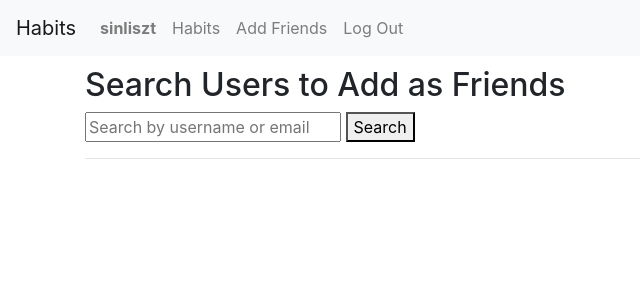
After one commit to Sinliszt/habit, a Django app: page /search-users/ in a window 1280 px wide. The commit adds this page. Shown: the top 300 px of the page, without its empty margins (0-640 px from the left). Run offline with Django 5.2, Linux system fonts and the light colour scheme; a user stored in the database is signed in; some libraries are stand-ins or nearby versions.

Commit message:
friends_list

```diff
--- a/habit/settings.py
+++ b/habit/settings.py
@@ -27,6 +27,7 @@ DEBUG = True
 
 ALLOWED_HOSTS = []
 
+AUTH_USER_MODEL = 'tracker.User'
 
 # Application definition
 
--- a/tracker/models.py
+++ b/tracker/models.py
@@ -3,7 +3,8 @@ from django.contrib.auth.models import AbstractUser
 from django.utils.timezone import now
 
 class User(AbstractUser):
-    friends = models.ManyToManyField("self", symmetrical=True, blank=True, related_name="friends_with")
+    friends = models.ManyToManyField("self", symmetrical=True, blank=True)
+
 class Category(models.Model):
     name = models.CharField(max_length=32, unique=True)
 
--- /dev/null
+++ b/tracker/templates/tracker/friend_search.html
@@ -0,0 +1,34 @@
+{% extends "tracker/layout.html" %}
+
+{% load static %}
+
+{% block body %}
+
+    <div class="container">
+        <h2>Search Users to Add as Friends</h2>
+
+        <form method="get">
+            <input type="text" name="q" placeholder="Search by username or email" value="{{ query|default:''}}">
+            <button type="submit">Search</button>
+        </form>
+
+        <hr>
+
+        {% if users %}
+            <ul>
+                {% for user in users %}
+                    <li>
+                        {{user.username}} ({{ user.email }})
+                        <form action="{% url 'send_friend_request' user.id %}" method="post" style="display: inline;">
+                            {% csrf_token %}
+                            <button type="submit">Add Friend</button>
+                        </form>
+                    </li>
+                {% endfor %}
+            </ul>
+        {% elif query %}
+            <p>No users found for "{{ query }}"</p>
+        {% endif %}
+    </div>
+
+{% endblock %}
--- a/tracker/templates/tracker/friends_list.html
+++ b/tracker/templates/tracker/friends_list.html
@@ -17,7 +17,7 @@
             <li>{{ req.from_user.username }}
                 <form action="{% url 'accept_friend_request' req.id %}" method="post">
                     {% csrf_token %}
-                    <button type="submit" class="btn btn-primary"></button>
+                    <button type="submit" class="btn btn-primary">Accept</button>
                 </form>
             </li>
         {% endfor %}
--- a/tracker/templates/tracker/layout.html
+++ b/tracker/templates/tracker/layout.html
@@ -26,6 +26,9 @@
                 </li>
                 {% if user.is_authenticated %}
                     <li class="nav-item">
+                        <a class="nav-link" href="{% url 'search_users' %}">Add Friends</a>
+                    </li>
+                    <li class="nav-item">
                         <a class="nav-link" href="{% url 'logout' %}">Log Out</a>
                     </li>
                 {% else %}
--- a/tracker/urls.py
+++ b/tracker/urls.py
@@ -6,7 +6,12 @@ urlpatterns = [
     path("login", views.login_view, name="login"),
     path("logout", views.logout_view, name="logout"),
     path("signup", views.signup, name="signup"),
-    path('habit/<int:habit_id>/', views.habit_detail, name='habit_detail'),
+    path("habit/<int:habit_id>/", views.habit_detail, name="habit_detail"),
     path("create/", views.create_habit, name="create_habit"),
-    path('log_shared_habit/', views.log_shared_habit, name='log_shared_habit'),
+    path("log_shared_habit/", views.log_shared_habit, name="log_shared_habit"),
+    path("friends/", views.friends_list, name="friends_list"),
+    path("friend-request/send/<int:user_id>/", views.send_friend_request, name="send_friend_request"),
+    path("friend-request/accept/<int:request_id>/", views.accept_friend_request, name="accept_friend_request"),
+    path("search-users/", views.search_users, name="search_users"),
+    path("send-request/<int:user_id>/", views.send_friend_request, name="send_friend_request")
 ]
--- a/tracker/views.py
+++ b/tracker/views.py
@@ -1,16 +1,19 @@
 from django.shortcuts import render, redirect, get_object_or_404
 from django.urls import reverse
-from django.contrib.auth import authenticate, login, logout
+from django.contrib.auth import authenticate, login, logout, get_user_model
 from django.contrib.auth.decorators import login_required
 from datetime import date, timedelta
 from django.http import HttpResponseRedirect
 from django.db import IntegrityError
+from django.db.models import Q
 from django.utils.timezone import now
 from django.views.decorators.http import require_POST
 from django.http import JsonResponse
 
 from .models import User, Habit, HabitLog, FriendRequest
 from .forms import HabitForm, HabitLogForm
+
+User = get_user_model()
 
 @login_required
 def index(request):
@@ -141,7 +144,7 @@ def signup(request):
 @login_required
 def create_habit(request):
     if request.method == "POST":
-        form = HabitForm(request.POST)
+        form = HabitForm(request.POST, user=request.user)
         if form.is_valid():
             habit=form.save(commit=False)
             habit.save()
@@ -149,7 +152,7 @@ def create_habit(request):
             habit.users.add(request.user)
             return redirect('index')
     else:
-        form = HabitForm()
+        form = HabitForm(user=request.user)
 
     return render(request, "tracker/create_habit.html", {
         "form": form
@@ -220,10 +223,10 @@ def get_streaks_and_progress(user, habit):
 def send_friend_request(request, user_id):
     to_user = get_object_or_404(User, id=user_id)
     FriendRequest.objects.get_or_create(from_user=request.user, to_user=to_user)
-    return redirect("friends_list")
+    return redirect("search_users")
 
 @login_required
-def accept_request(request, request_id):
+def accept_friend_request(request, request_id):
     friends = request.user.friends.all()
     incoming = FriendRequest.objects.filter(to_user=request.user)
     outgoing = FriendRequest.objects.filter(from_user=request.user)
@@ -233,3 +236,24 @@ def accept_request(request, request_id):
         "incoming": incoming,
         "outgoing": outgoing,
     })
+
+@login_required
+def search_users(request):
+    query = request.GET.get("q")
+    users=[]
+    if query:
+        users = User.objects.filter(
+            Q(username__icontains=query) | Q(email__icontains=query)
+        ).exclude(id=request.user.id)
+
+    return render(request, "tracker/friend_search.html", {
+        "users": users,
+        "query": query,
+    })
+
+@login_required
+def friends_list(request):
+    friends = request.user.friends.all()
+    return render(request, "tracker/friends_list.html", {
+        "friends": friends,
+    })
```
Also changed, not shown: tracker/forms.py (+6 -3 lines), db.sqlite3, tracker/migrations/0001_initial.py, tracker/migrations/0002_alter_habit_category_alter_habit_users.py (deleted).
